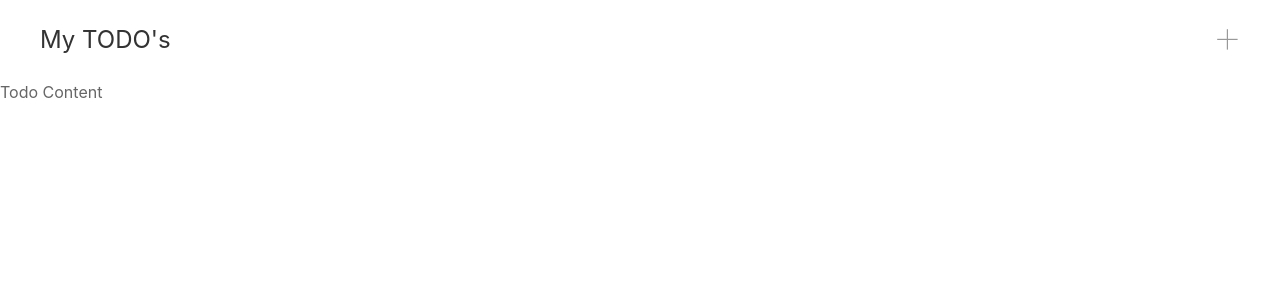
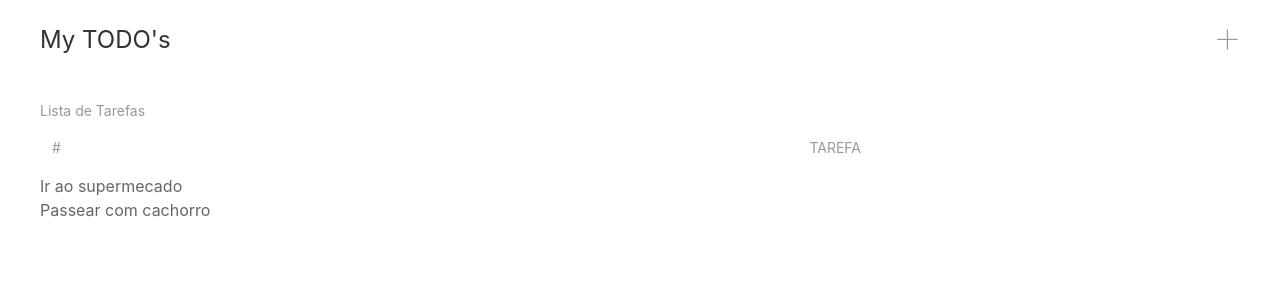
Before and after one commit to nestorjunior/react-TODO, a React (Create React App) app: page / in a window 1280 px wide. Shown: the top 300 px of the page. Built offline with nearby package versions, Linux system fonts and the light colour scheme.

Commit message:
include items loop table

```diff
--- a/src/components/App.tsx
+++ b/src/components/App.tsx
@@ -4,7 +4,7 @@
 
 const App = () => {
     return (
-        <div>
+        <div className="uk-container">
             <Navbar></Navbar>
             <TodoList></TodoList>
         </div>
--- a/src/components/TodoList.tsx
+++ b/src/components/TodoList.tsx
@@ -1,3 +1,4 @@
+import { spawn } from 'child_process';
 import React from 'react';
 import { Todo } from '../models/Todo';
 
@@ -9,7 +10,23 @@
     ];
 
     return(
-        <div>Todo Content</div>
+        <table className="uk-table">
+            <caption>Lista de Tarefas</caption>
+            <thead>
+                <tr>
+                    <th>#</th>
+                    <th>Tarefa</th>
+                    <th></th>
+                </tr>
+            </thead>
+            <tbody>
+                {
+                    todos.map(
+                        todo => (<div key={todo.id}>{todo.title}</div>)
+                    )
+                }
+            </tbody>
+        </table>
     );
 }
 
```
